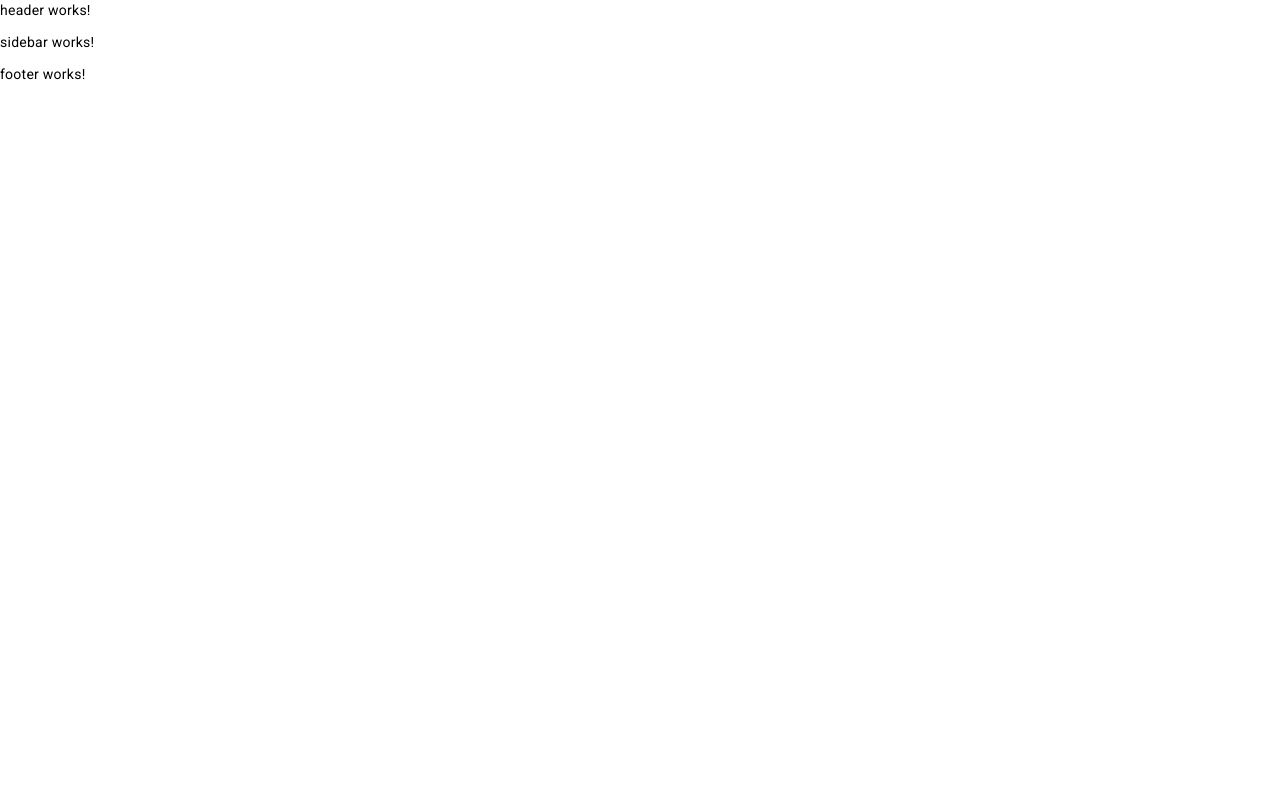
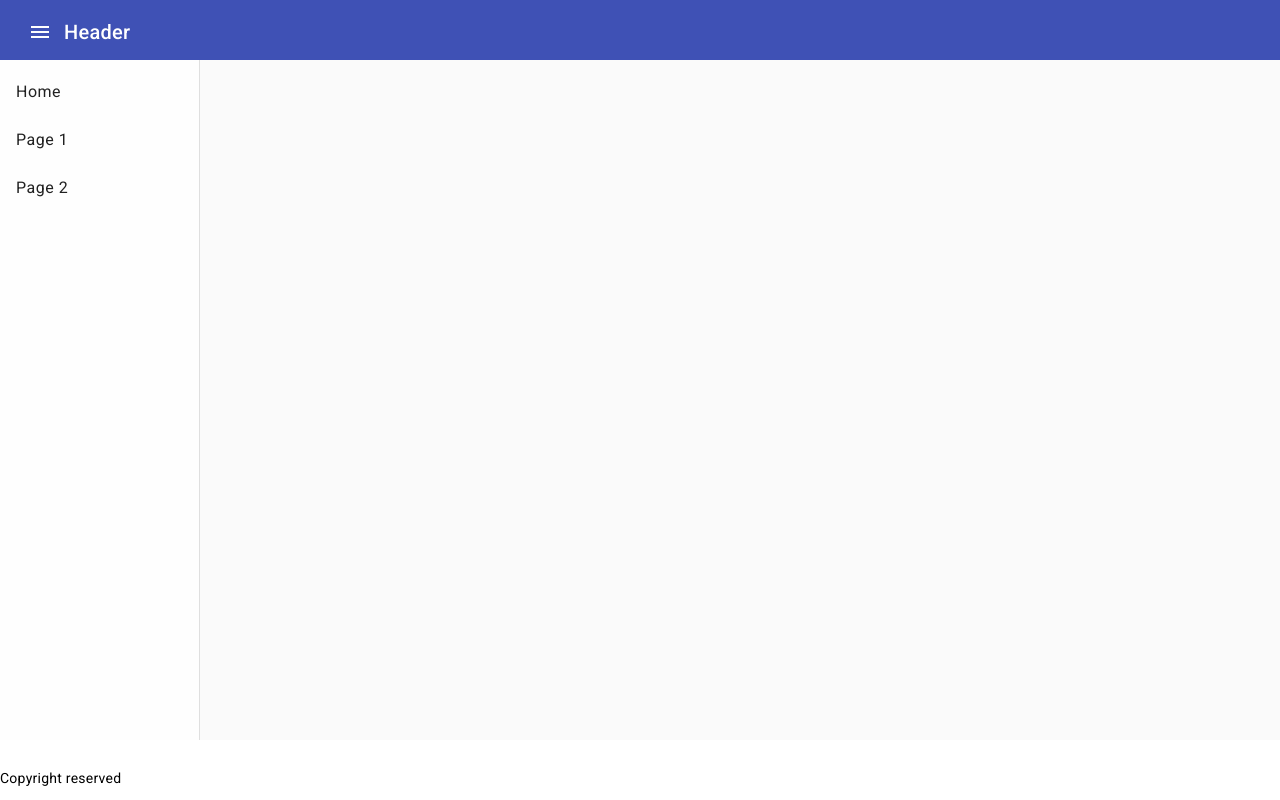
Before and after one commit to nikhilrajnair/angular-dashboard-boilerplate, an Angular app: page / in a window 1280 px wide. Built offline with nearby package versions, Linux system fonts and the light colour scheme.

Commit message:
feat: base layout setup

```diff
--- a/src/app/app.component.html
+++ b/src/app/app.component.html
@@ -1,9 +1,14 @@
-<app-header></app-header>
 
-<app-sidebar></app-sidebar>
+<app-header (toggleSidebar)="sidebar.toggle()"></app-header>
 
-<main>
-  <router-outlet></router-outlet>
-</main>
+<mat-sidenav-container class="main-container">
+  <mat-sidenav #sidebar mode="side" opened class="sidenav">
+    <app-sidebar></app-sidebar>
+  </mat-sidenav>
 
-<app-footer></app-footer>
+  <main class="content">
+    <router-outlet></router-outlet>
+  </main>
+</mat-sidenav-container>
+
+<app-footer class="footer"></app-footer>
--- a/src/app/app.component.scss
+++ b/src/app/app.component.scss
@@ -0,0 +1,29 @@
+.main-container {
+  position: absolute;
+  top: 60px;
+  bottom: 60px;
+  left: 0;
+  right: 0;
+}
+
+.sidenav {
+  display: flex;
+  align-items: center;
+  justify-content: center;
+  width: 200px;
+  background: #fefefe;
+}
+
+.header {
+  position: fixed;
+  top: 0;
+  left: 0;
+  right: 0;
+}
+
+.footer {
+  position: fixed;
+  bottom: 0;
+  left: 0;
+  right: 0;
+}
--- a/src/app/app.module.ts
+++ b/src/app/app.module.ts
@@ -7,6 +7,7 @@ import { BrowserAnimationsModule } from '@angular/platform-browser/animations';
 import { HeaderComponent } from './layout/header/header.component';
 import { FooterComponent } from './layout/footer/footer.component';
 import { SidebarComponent } from './layout/sidebar/sidebar.component';
+import { SharedModule } from './shared/shared.module';
 
 @NgModule({
   declarations: [
@@ -18,7 +19,8 @@ import { SidebarComponent } from './layout/sidebar/sidebar.component';
   imports: [
     BrowserModule,
     AppRoutingModule,
-    BrowserAnimationsModule
+    BrowserAnimationsModule,
+    SharedModule
   ],
   providers: [],
   bootstrap: [AppComponent]
--- a/src/app/layout/footer/footer.component.html
+++ b/src/app/layout/footer/footer.component.html
@@ -1 +1 @@
-<p>footer works!</p>
+<p>Copyright reserved</p>
--- a/src/app/layout/header/header.component.html
+++ b/src/app/layout/header/header.component.html
@@ -1 +1,6 @@
-<p>header works!</p>
+<mat-toolbar color="primary">
+  <button mat-icon-button (click)="onToggleSidebar()">
+    <mat-icon>menu</mat-icon>
+  </button>
+  <span>Header</span>
+</mat-toolbar>
--- a/src/app/layout/header/header.component.ts
+++ b/src/app/layout/header/header.component.ts
@@ -1,4 +1,4 @@
-import { Component } from '@angular/core';
+import { Component, EventEmitter, Output } from '@angular/core';
 
 @Component({
   selector: 'app-header',
@@ -7,4 +7,10 @@ import { Component } from '@angular/core';
 })
 export class HeaderComponent {
 
+  @Output() toggleSidebar: EventEmitter<void> = new EventEmitter<void>();
+
+  onToggleSidebar(): void {
+    this.toggleSidebar.emit();
+  }
+
 }
--- a/src/app/layout/sidebar/sidebar.component.html
+++ b/src/app/layout/sidebar/sidebar.component.html
@@ -1 +1,8 @@
-<p>sidebar works!</p>
+<!-- <mat-sidenav [opened]="sidebarOpened" (openedChange)="sidebarOpened = $event"> -->
+<!-- </mat-sidenav> -->
+
+<mat-nav-list>
+  <a mat-list-item routerLink="/">Home</a>
+  <a mat-list-item routerLink="/page1">Page 1</a>
+  <a mat-list-item routerLink="/page2">Page 2</a>
+</mat-nav-list>
--- a/src/app/layout/sidebar/sidebar.component.ts
+++ b/src/app/layout/sidebar/sidebar.component.ts
@@ -1,4 +1,4 @@
-import { Component } from '@angular/core';
+import { Component, EventEmitter, Output } from '@angular/core';
 
 @Component({
   selector: 'app-sidebar',
@@ -7,4 +7,15 @@ import { Component } from '@angular/core';
 })
 export class SidebarComponent {
 
+  @Output() closeSidebar: EventEmitter<void> = new EventEmitter<void>();
+  sidebarOpened: boolean = true;
+
+  onCloseSidebar(): void {
+    this.closeSidebar.emit();
+  }
+
+  onToggleSidebar(): void {
+    this.sidebarOpened = !this.sidebarOpened;
+  }
+
 }
```
Also changed, not shown: src/app/shared/shared.module.ts (added, +43 -0 lines).
